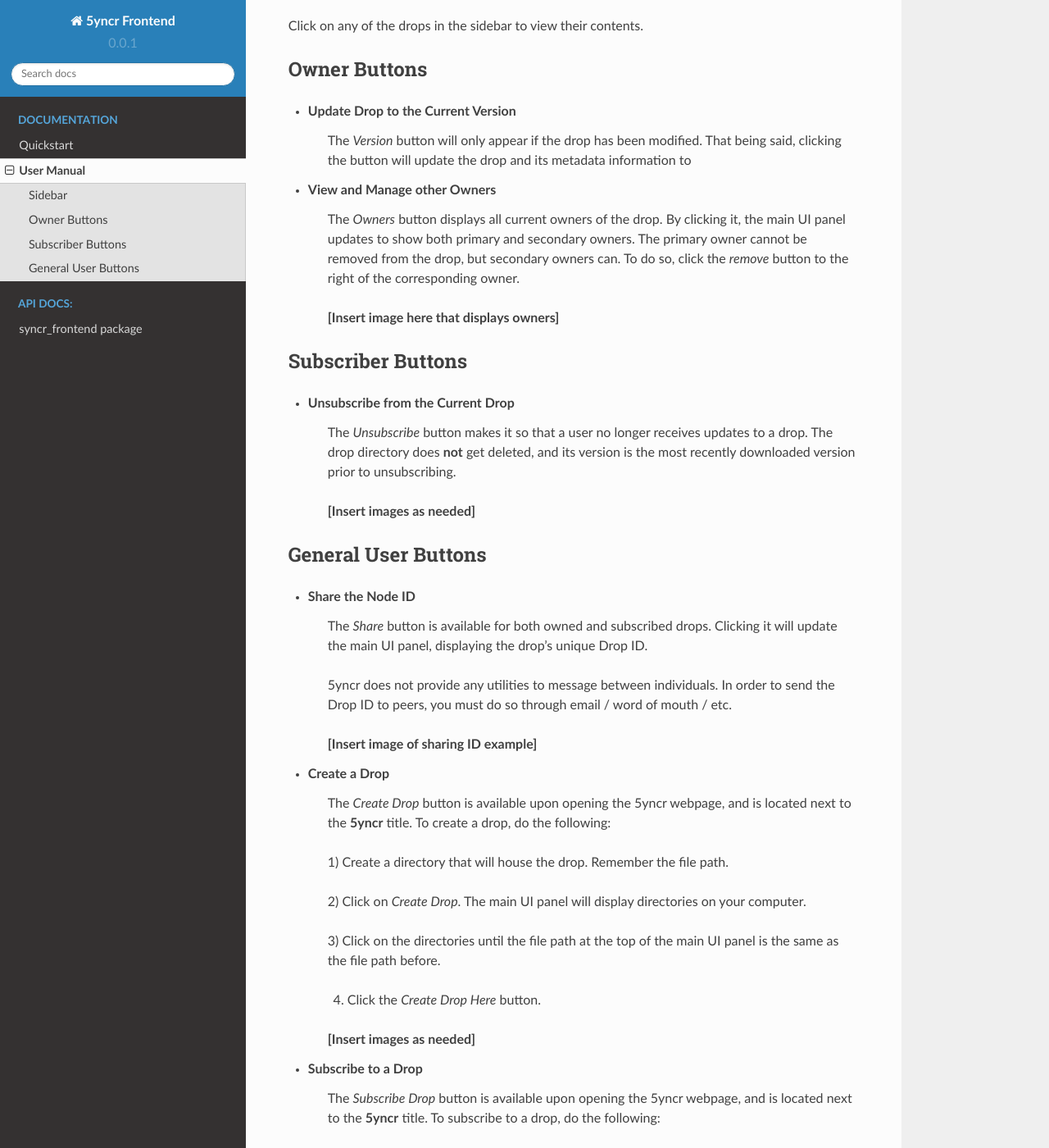
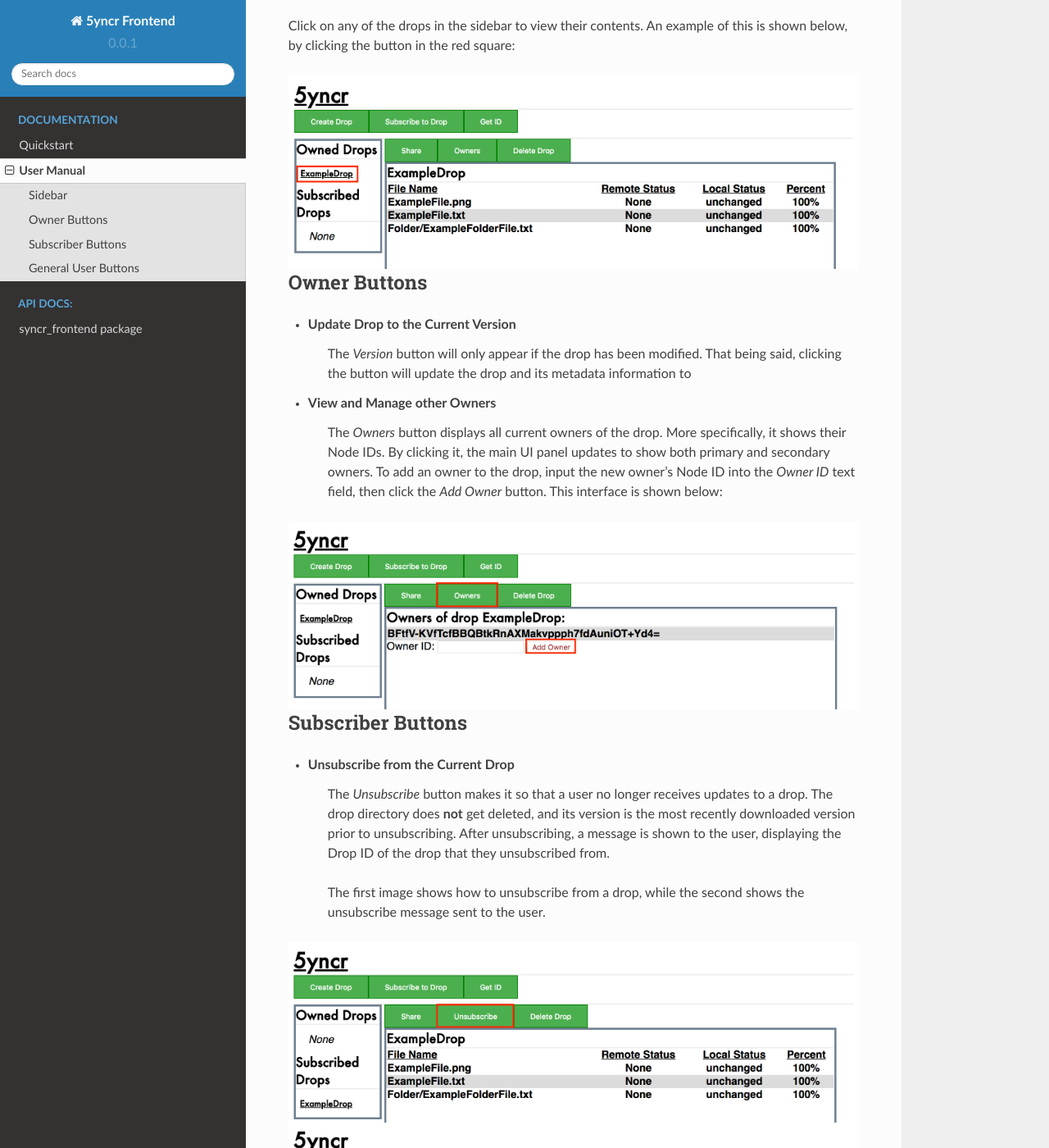
Before and after one commit to 5yncr/frontend, a Sphinx documentation site: the page built from docs/usage.rst, in a window 1280 px wide and 1400 px high, scrolled down 316 px. Shown: the whole window at 82% size. Built offline with Sphinx 7.4.7 and the Read the Docs theme 2.0.0, drawn with Linux system fonts in a browser that asks for light colours; some of the changed text lies outside the part shown.

Commit message:
Update user manual to add pictures (#54)
Signed-off-by: Jack LaRue <jvl13@case.edu>

```diff
--- a/docs/usage.rst
+++ b/docs/usage.rst
@@ -12,6 +12,10 @@ The sidebar consists of two sections: **Owned Drops** and
 drops that the user owns or are subscribed to, respectively.
 
 Click on any of the drops in the sidebar to view their contents.
+An example of this is shown below, by clicking the button in the red square:
+
+.. image:: manual_images/ViewCreatedDrop.png
+    :align: center
 
 Owner Buttons
 -------------
@@ -25,13 +29,16 @@ Owner Buttons
 - **View and Manage other Owners**
 
     The *Owners* button displays all current owners of the
-    drop. By clicking it, the main UI panel updates to
-    show both primary and secondary owners. The primary owner
-    cannot be removed from the drop, but secondary owners can.
-    To do so, click the *remove* button to the right of the
-    corresponding owner.
+    drop. More specifically, it shows their Node IDs.
+    By clicking it, the main UI panel updates to
+    show both primary and secondary owners. To add an owner
+    to the drop, input the new owner's Node ID into the
+    *Owner ID* text field, then click the *Add Owner* button.
+    This interface is shown below:
 
-    **[Insert image here that displays owners]**
+.. image:: manual_images/Owners.png
+    :align: center
+
 
 Subscriber Buttons
 ------------------
@@ -41,9 +48,18 @@ Subscriber Buttons
     The *Unsubscribe* button makes it so that a user no longer
     receives updates to a drop. The drop directory does **not**
     get deleted, and its version is the most recently downloaded
-    version prior to unsubscribing.
+    version prior to unsubscribing. After unsubscribing, a message
+    is shown to the user, displaying the Drop ID of the drop that they
+    unsubscribed from.
 
-    **[Insert images as needed]**
+    The first image shows how to unsubscribe from a drop, while the second
+    shows the unsubscribe message sent to the user.
+
+.. image:: manual_images/Unsubscribe1.png
+    :align: center
+
+.. image:: manual_images/Unsubscribe2.png
+    :align: center
 
 General User Buttons
 --------------------
@@ -51,15 +67,19 @@ General User Buttons
 - **Share the Node ID**
 
     The *Share* button is available for both owned and
-    subscribed drops. Clicking it will update the main
-    UI panel, displaying the drop's unique Drop ID.
+    subscribed drops. Clicking it will show a message
+    displaying the drop's unique Drop ID.
 
     5yncr does not provide any utilities to message
     between individuals. In order to send the Drop ID
     to peers, you must do so through email / word of
     mouth / etc.
 
-    **[Insert image of sharing ID example]**
+    An example of clicking the *Share* button is shown below.
+    The string following the "Download Code" section is the Drop ID:
+
+.. image:: manual_images/ShareDrop.png
+    :align: center
 
 - **Create a Drop**
 
@@ -67,18 +87,22 @@ General User Buttons
     the 5yncr webpage, and is located next to the **5yncr**
     title. To create a drop, do the following:
 
-    1) Create a directory that will house the drop. Remember
+    1) Create a local directory that will house the drop. Remember
     the file path.
 
     2) Click on *Create Drop*. The main UI panel will display
     directories on your computer.
 
-    3) Click on the directories until the file path at the top
-    of the main UI panel is the same as the file path before.
+    3) Click on the directories in the main UI panel
+    until the file path at the top of the main UI panel
+    is the same as the file path before.
 
     4) Click the *Create Drop Here* button.
 
-    **[Insert images as needed]**
+    An example of creating a drop is shown here:
+
+.. image:: manual_images/CreateDrop.png
+    :align: center
 
 - **Subscribe to a Drop**
 
@@ -86,21 +110,42 @@ General User Buttons
     the 5yncr webpage, and is located next to the **5yncr**
     title. To subscribe to a drop, do the following:
 
-    1) Create a directory that will house the drop. Remember
+    1) Create a local directory that will house the drop. Remember
     the file path.
 
     2) Click on *Subscribe to Drop*. The main UI panel will display
     directories on your computer.
 
-    3) Click on the directories until the file path at the top
-    of the main UI panel is the same as the file path before.
+    3) Click on the directories in the main UI panel
+    until the file path at the top of the main UI panel
+    is the same as the file path before.
 
-    4) Input the Drop ID in the text field at the top of the main
-    UI panel
+    4) Click on *Save Subscribed Drop Here*. The main UI panel will be updated
+    to show a text field.
 
-    5) Click the *Subscribe* button.
+    5) Input a Drop ID into the text field.
 
-    **[Insert images as needed]**
+    6) Click the *Subscribe* button.
+
+    The first image represents steps 1 through 4, while the second represents
+    steps 5 and 6:
+
+.. image:: manual_images/SubscribeDropPage1.png
+    :align: center
+
+.. image:: manual_images/SubscribeDropPage2.png
+    :align: center
+
+- **Get Node ID**
+
+    The *Get ID* button is available upon opening the 5yncr
+    webpage, and is located next to the **5yncr** title.
+    Clicking this button shows the user's Node ID (in the blue field),
+    which can then be sent to others so that they may add the user as
+    an owner. An example of this is shown below:
+
+.. image:: manual_images/GetID.png
+    :align: center
 
 - **Delete the Drop**
 
@@ -109,10 +154,10 @@ General User Buttons
     Clicking 'Yes' on the alert will delete the drop directory and
     all of its contents from your computer.
 
-    **[Insert images as needed]**
-
 - **Redirect to the Main Webpage**
 
     To redirect to the main webpage, click the **5yncr** title.
+    This button is shown in the following image:
 
-    **[Insert images as needed]**
+.. image:: manual_images/5yncrRedirectPage.png
+    :align: center
```
Also changed, not shown: docs/manual_images/5yncrRedirectPage.png (added), docs/manual_images/CreateDrop.png (added), docs/manual_images/GetID.png (added), docs/manual_images/Owners.png (added), docs/manual_images/ShareDrop.png (added), docs/manual_images/SubscribeDropPage1.png (added), docs/manual_images/SubscribeDropPage2.png (added), docs/manual_images/Unsubscribe1.png (added), docs/manual_images/Unsubscribe2.png (added), docs/manual_images/ViewCreatedDrop.png (added).
